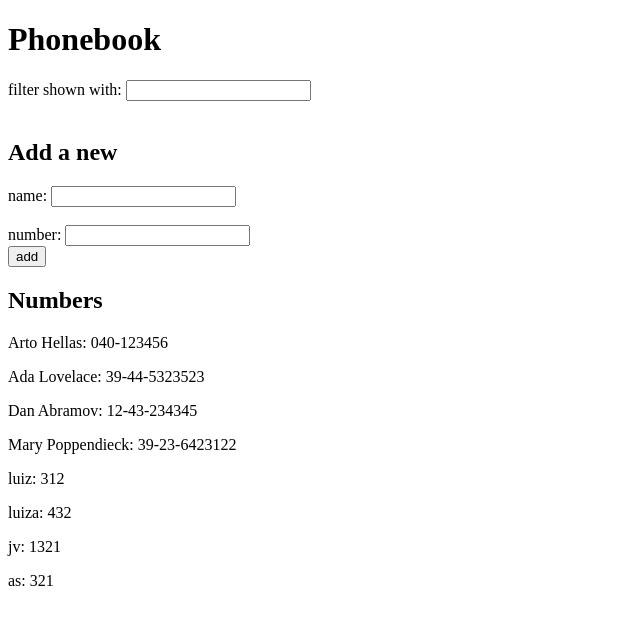
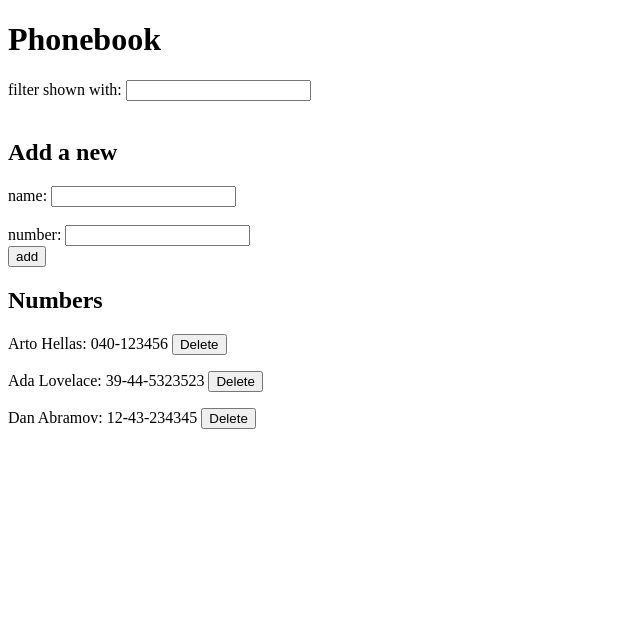
Before and after one commit to LuizFilipeM/FS_Course_2025, a React (Create React App) app in the folder Part_2/the_phonebook/: page / in a window 1280 px wide. Shown: the top 624 px of the page, without its empty margins (0-640 px from the left). Built offline with nearby package versions, Linux system fonts and the light colour scheme; data requests are answered from the project's data file.

Commit message:
add:exercise 2.14

```diff
--- a/Part_2/the_phonebook/db.json
+++ b/Part_2/the_phonebook/db.json
@@ -14,31 +14,6 @@
       "name": "Dan Abramov",
       "number": "12-43-234345",
       "id": 3
-    },
-    {
-      "name": "Mary Poppendieck",
-      "number": "39-23-6423122",
-      "id": 4
-    },
-    {
-      "name": "luiz",
-      "number": "312",
-      "id": 5
-    },
-    {
-      "name": "luiza",
-      "number": "432",
-      "id": 6
-    },
-    {
-      "name": "jv",
-      "number": "1321",
-      "id": 7
-    },
-    {
-      "name": "as",
-      "number": "321",
-      "id": 8
     }
   ]
 }
--- a/Part_2/the_phonebook/src/App.js
+++ b/Part_2/the_phonebook/src/App.js
@@ -41,6 +41,12 @@
 
   }
 
+  const delPerson = (id) => {
+    personService.deletePerson(id).then(() => {
+      setPersons(persons.filter(person => person.id !== id))
+    })
+  }
+
   const handleNewPerson = (event) => {
     console.log(event.target.value)
     setNewName(event.target.value)
@@ -73,7 +79,7 @@
 
       <h2>Numbers</h2>
 
-      <Persons persons={personsToShow} />
+      <Persons persons={personsToShow} deletePerson={delPerson}/>
 
     </div>
   )
--- a/Part_2/the_phonebook/src/components/Person.js
+++ b/Part_2/the_phonebook/src/components/Person.js
@@ -1,7 +1,7 @@
-const Person = ({ person }) => {
+const Person = ({ person, deletePerson }) => {
   return (
     <p key={person.id}>
-      {person.name}: {person.number}
+      {person.name}: {person.number} <button onClick={() => deletePerson(person.id)}>Delete</button>
     </p>
   )
 }
--- a/Part_2/the_phonebook/src/components/Persons.js
+++ b/Part_2/the_phonebook/src/components/Persons.js
@@ -1,12 +1,13 @@
 import Person from './Person'
 
-const Persons = ({ persons }) => {
+const Persons = ({ persons, deletePerson }) => {
   return (
     <div>
       {persons.map(person => (
         <Person
           key={person.id}
           person={person}
+          deletePerson={deletePerson}
         />
       ))}
     </div>
--- a/Part_2/the_phonebook/src/services/persons.js
+++ b/Part_2/the_phonebook/src/services/persons.js
@@ -13,7 +13,14 @@
   return request.then(response => response.data)
 }
 
+const deletePerson = id => {
+  const request = axios.delete(`${baseUrl}/${id}`)
+  return request.then(response => response.data)
+}
+
+
 export default {
-  getAll: getAll,
-  create: create
+  getAll,
+  create,
+  deletePerson
 }
```
